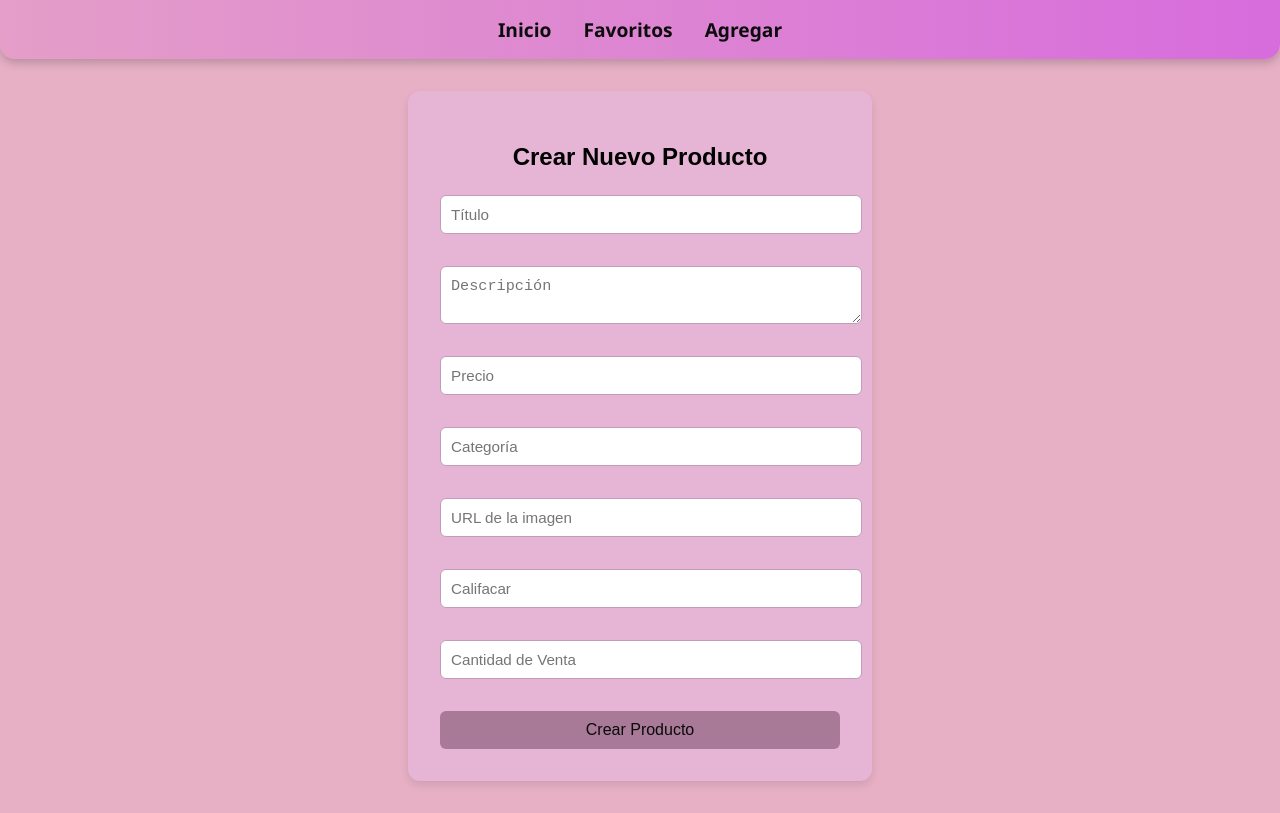
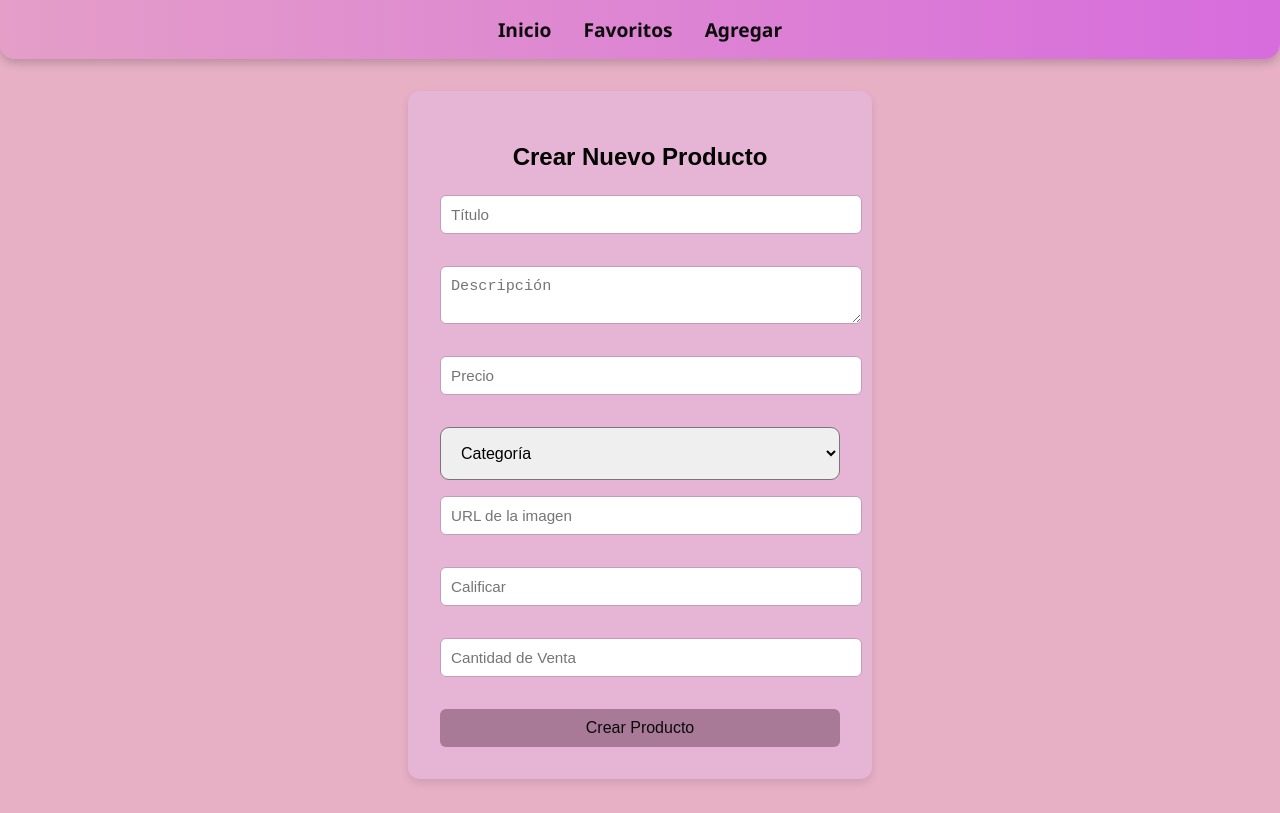
Before and after one commit to Cristian-Bautista/pv_tp-Integrador_grupo5, a React (Vite) app in the folder trabajo-integrador/: page /crear in a window 1280 px wide. Built offline with nearby package versions, Linux system fonts and the light colour scheme; no server answers.

Commit message:
correcion categoria y menu[calisaya gabriela]

```diff
--- a/trabajo-integrador/src/components/TarjetaProductos.jsx
+++ b/trabajo-integrador/src/components/TarjetaProductos.jsx
@@ -16,8 +16,7 @@ const TarjetaProductos=({ producto, onfavoritetoggle }) => {
 
             <h3>{producto.title}</h3>
             <p><strong>Precio:</strong> ${producto.price}</p>
-            <p><strong>Categoria:</strong> {producto.category}</p>
-            <p><strong>Rating:</strong> {producto.rating?.rate} ({producto.rating?.count})</p>
+
 
             <button onClick={() => onfavoritetoggle(producto.id)}>
                 {esFavorito ? "Quitar de Favoritos" : "Agregar a Favoritos"}
--- a/trabajo-integrador/src/components/productoform.jsx
+++ b/trabajo-integrador/src/components/productoform.jsx
@@ -102,16 +102,28 @@ const ProductoForm = () => {
           placeholder="Precio"
           value={formulario.price}
           onChange={handleChange}
-          required
-        />
-        <input
-          type="text"
-          name="category"
-          placeholder="Categoría"
-          value={formulario.category}
-          onChange={handleChange}
-          required
-        />
+          />
+        <select
+  name="category"
+  value={formulario.category}
+  onChange={handleChange}
+  required
+          style={{
+            padding: '1rem',
+    fontSize: '1rem',
+    width: '100%',
+    borderRadius: '9px'
+          }}
+>
+  <option value="">Categoría</option>
+  <option value="calzado">Calzado</option>
+  <option value="ropa">Ropa</option>
+  <option value="herramienta">Herramienta</option>
+  <option value="casa">Casa</option>
+  <option value="objetos">Objetos</option>
+</select>
+
+
         <input
           type="text"
           name="image"
@@ -124,7 +136,7 @@ const ProductoForm = () => {
           type="number"
           step="0.1"
           name="rate"
-          placeholder="Califacar"
+          placeholder="Calificar"
           value={formulario.rating.rate}
           onChange={handleChange}
           required
```
